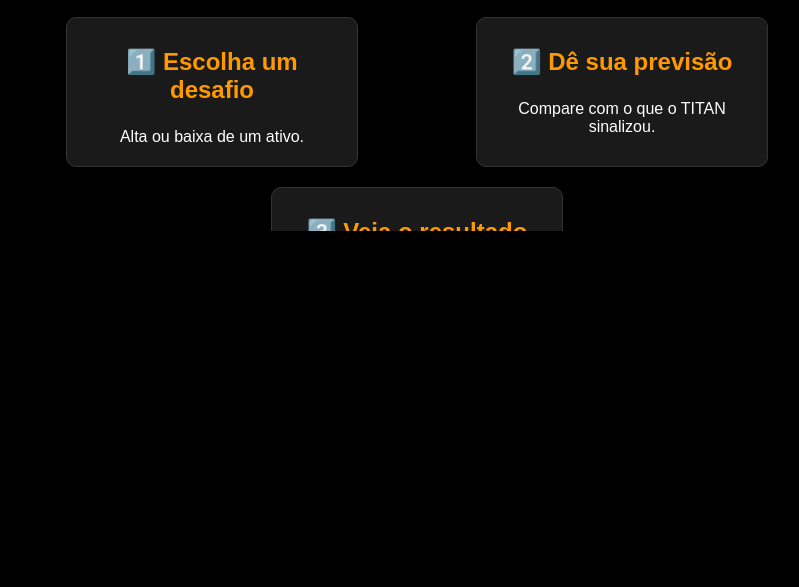
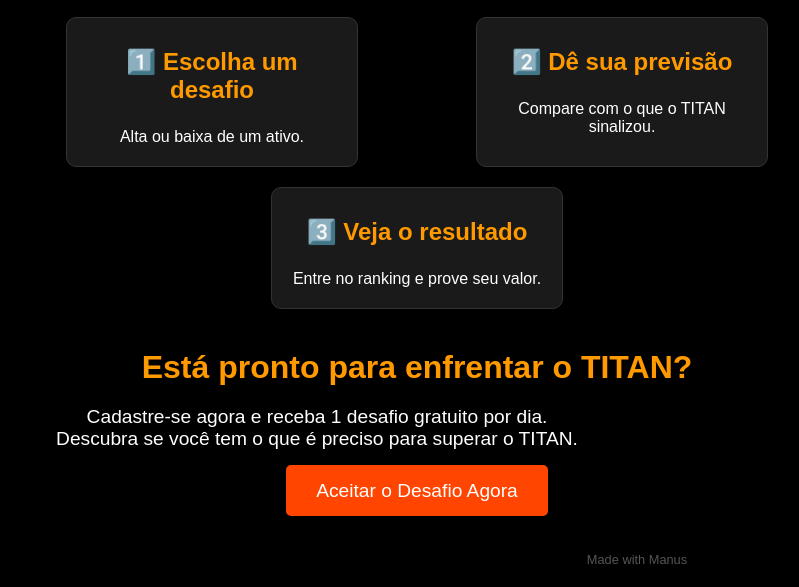
Before and after one commit to adrianovettorel07-cpu/titan-landing-page-v2, a plain HTML site: page index.html in a window 1280 px wide. Shown: the part 569-1156 px from the top of the page, without its empty margins (3-802 px from the left). Before the commit the page ends 800 px from the top, so only its background shows below. Drawn offline with Linux system fonts and the light colour scheme.

Commit message:
Final CSS adjustments for natural scrolling: removed flexbox properties from body and fixed footer positioning

```diff
--- a/index.html
+++ b/index.html
@@ -3,19 +3,16 @@
     <meta name="viewport" content="width=device-width, initial-scale=1.0">
     <title>TITAN - Você consegue vencer o TITAN?</title>
     <style>
-        html, body {
+        body {
             margin: 0;
-            padding: 0;
-            height: 100%;
-            overflow-y: auto;
-        }
-        body {
             font-family: Arial, sans-serif;
             background-color: #000;
             color: #fff;
             text-align: center;
             padding: 20px;
             box-sizing: border-box;
+            min-height: 100vh; /* Garante que o body tenha pelo menos 100% da altura da viewport */
+            overflow-y: auto; /* Adiciona rolagem vertical se o conteúdo exceder a altura */
         }
         h1 {
             font-size: 3em;
@@ -83,11 +80,9 @@
             background-color: #e63900;
         }
         .footer-watermark {
-
-            bottom: 10px;
-            right: 10px;
             font-size: 0.8em;
             color: #555;
+            margin-top: 50px; /* Adiciona margem para o rodapé não ficar colado */
         }
         .hand-emoji {
             font-size: 1.5em;
```
